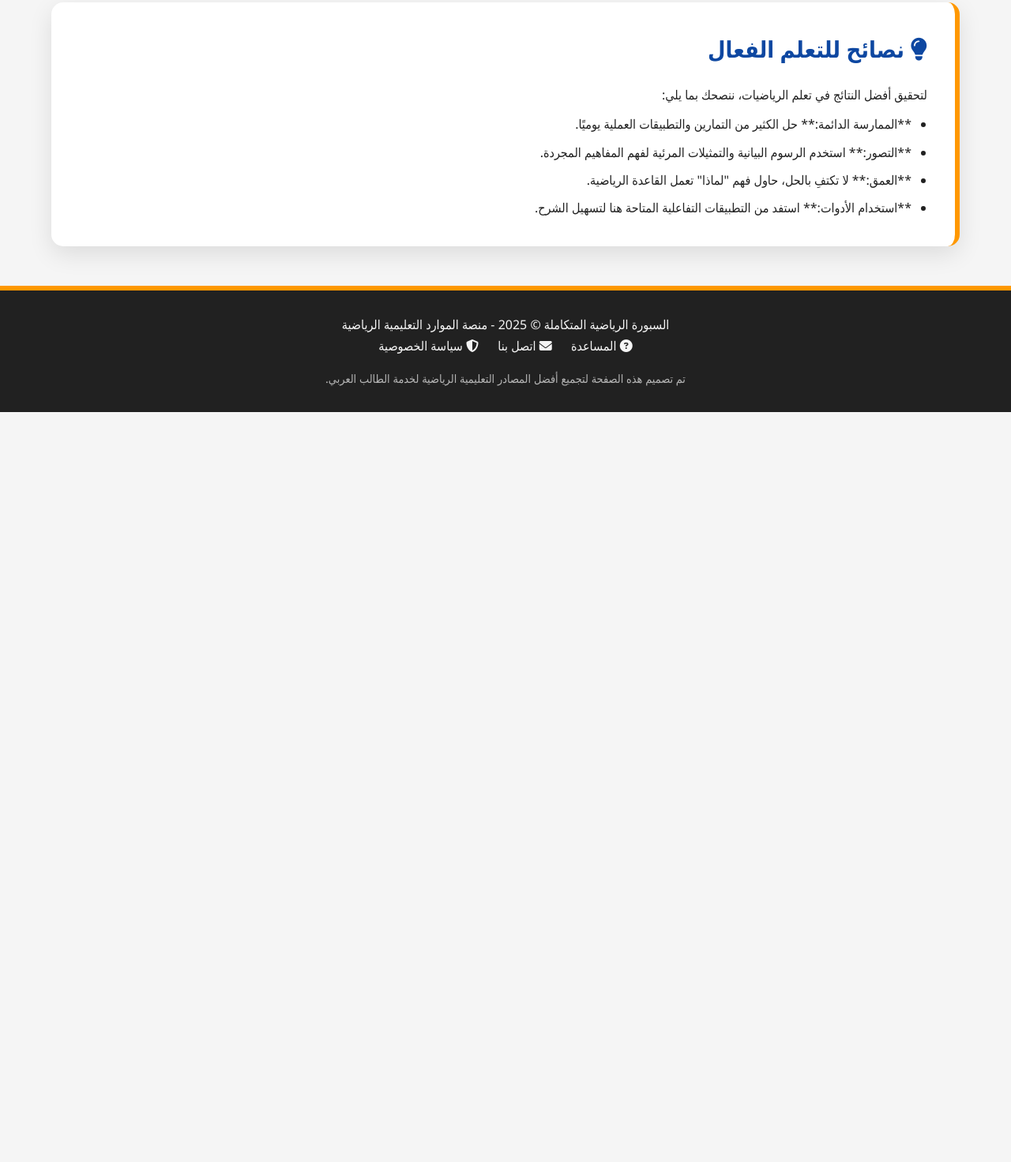
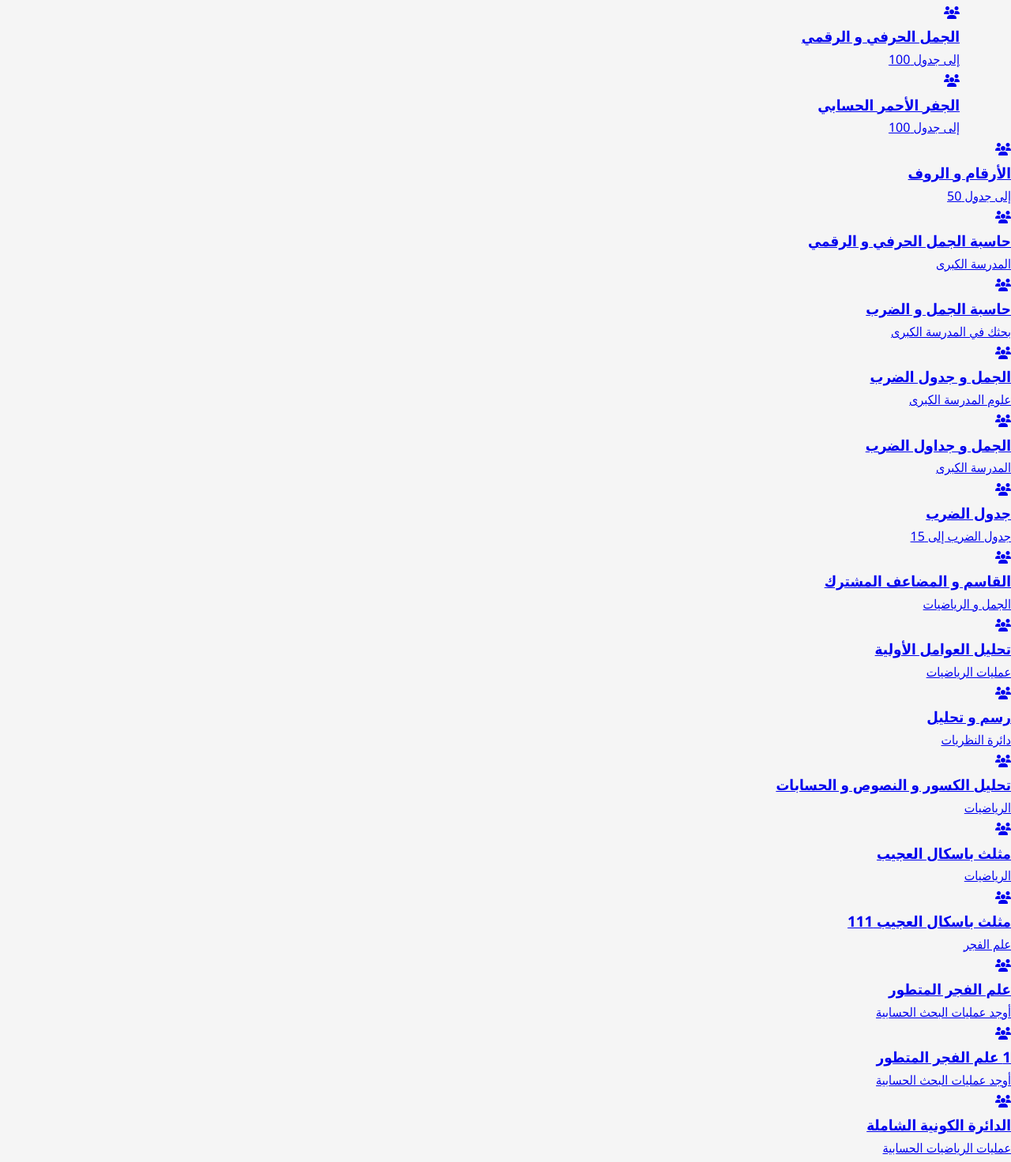
Before and after one commit to samalmukhtar/9-, a plain HTML site: page index.html in a window 1280 px wide. Shown: the part 3411-4883 px from the top of the page at 79% size. Before the commit the page ends 3983 px from the top, so only its background shows below. Drawn offline with Linux system fonts and the light colour scheme.

Commit message:
Update index.html

```diff
--- a/index.html
+++ b/index.html
@@ -1,3 +1,5 @@
+
+
 <!DOCTYPE html>
 <html lang="ar" dir="rtl">
 
@@ -412,6 +414,147 @@
         </div>
 
 
+
+
+
+
+        <div class="feature-card">
+            <a href="https://samalmukhtar.github.io/SRy/">
+                <i class="fas fa-users feature-icon"></i>
+                <h3>  الجمل الحرفي و الرقمي</h3>
+                <p>إلى جدول 100 </p>
+            </a>
+        </div>
+        <div class="feature-card">
+            <a href="https://samalmukhtar.github.io/vf/">
+                <i class="fas fa-users feature-icon"></i>
+                <h3> الجفر الأحمر الحسابي</h3>
+                <p>إلى جدول 100 </p>
+            </a>
+        </div>
+    </div>
+    <div class="feature-card">
+        <a href="https://samalmukhtar.github.io/j-/">
+            <i class="fas fa-users feature-icon"></i>
+            <h3>  الأرقام  و الروف</h3>
+            <p>إلى جدول 50 </p>
+        </a>
+    </div>
+</div>
+        <div class="feature-card">
+            <a href="https://samalmukhtar.github.io/bg/">
+                <i class="fas fa-users feature-icon"></i>
+                <h3> حاسبة الجمل الحرفي و الرقمي</h3>
+                <p> المدرسة الكبرى</p>
+            </a>
+        </div>
+    </div>
+        <div class="feature-card">
+            <a href="https://samalmukhtar.github.io/so/">
+                <i class="fas fa-users feature-icon"></i>
+                <h3> حاسبة الجمل و الضرب</h3>
+                <p> بحثك في المدرسة الكبرى</p>
+            </a>
+        </div>
+    </div>
+    <div class="feature-card">
+        <a href="https://samalmukhtar.github.io/fu/">
+            <i class="fas fa-users feature-icon"></i>
+            <h3>  الجمل و جدول الضرب</h3>
+            <p> علوم المدرسة الكبرى</p>
+        </a>
+    </div>
+    <div class="feature-card">
+        <a href="https://samalmukhtar.github.io/gh/">
+            <i class="fas fa-users feature-icon"></i>
+            <h3>  الجمل و جداول الضرب</h3>
+            <p> المدرسة الكبرى</p>
+        </a>
+    </div>
+        <div class="feature-card">
+            <a href="https://samalmukhtar.github.io/sd/">
+                <i class="fas fa-users feature-icon"></i>
+                <h3>جدول الضرب  </h3>
+                <p>جدول الضرب إلى 15
+            </a>
+        </div>
+    </div>
+            <div class="feature-card">
+            <a href="https://samalmukhtar.github.io/AJ/">
+                <i class="fas fa-users feature-icon"></i>
+                <h3> القاسم و المضاعف المشترك  </h3>
+                <p>   الجمل و الرياضيات
+            </a>
+        </div>
+    </div>
+       </div>
+            <div class="feature-card">
+            <a href="https://samalmukhtar.github.io/XD/">
+                <i class="fas fa-users feature-icon"></i>
+                <h3>تحليل العوامل الأولية    </h3>
+                <p>  عمليات الرياضيات
+            </a>
+        </div>
+    </div>
+           </div>
+            <div class="feature-card">
+            <a href="https://samalmukhtar.github.io/Ag/">
+                <i class="fas fa-users feature-icon"></i>
+                <h3> رسم و تحليل     </h3>
+                <p>   دائرة النظريات
+            </a>
+        </div>
+    </div>
+        </div>
+            <div class="feature-card">
+            <a href="https://samalmukhtar.github.io/GI/">
+                <i class="fas fa-users feature-icon"></i>
+                <h3>تحليل الكسور و النصوص و الحسابات     </h3>
+                <p>   الرياضيات
+            </a>
+        </div>
+    </div>
+             <div class="feature-card">
+            <a href="https://samalmukhtar.github.io/ba/">
+                <i class="fas fa-users feature-icon"></i>
+                <h3>  مثلث باسكال العجيب   </h3>
+                <p>   الرياضيات
+            </a>
+        </div>
+    </div>
+               <div class="feature-card">
+            <a href="https://samalmukhtar.github.io/Bas/">
+                <i class="fas fa-users feature-icon"></i>
+                <h3>  مثلث باسكال العجيب 111  </h3>
+                <p>  علم الفجر
+            </a>
+        </div>
+    </div>
+               <div class="feature-card">
+            <a href="https://samalmukhtar.github.io/GTY/">
+                <i class="fas fa-users feature-icon"></i>
+                <h3>    علم الفجر المتطور </h3>
+                <p>   أوجد عمليات البحث الحسابية
+            </a>
+        </div>
+    </div>
+           <div class="feature-card">
+            <a href="https://samalmukhtar.github.io/HG/">
+                <i class="fas fa-users feature-icon"></i>
+                <h3>      1  علم الفجر المتطور </h3>
+                <p>   أوجد عمليات البحث الحسابية
+            </a>
+        </div>
+    </div>
+     <div class="feature-card">
+            <a href="https://samalmukhtar.github.io/B/">
+                <i class="fas fa-users feature-icon"></i>
+                <h3>الدائرة الكونية الشاملة </h3>
+                <p>    عمليات الرياضيات الحسابية
+            </a>
+        </div>
+    </div>
+
         <section class="intro" style="border-right-color: var(--accent-color);">
             <h2><i class="fas fa-lightbulb"></i> نصائح للتعلم الفعال</h2>
             <p>لتحقيق أفضل النتائج في تعلم الرياضيات، ننصحك بما يلي:</p>
```
